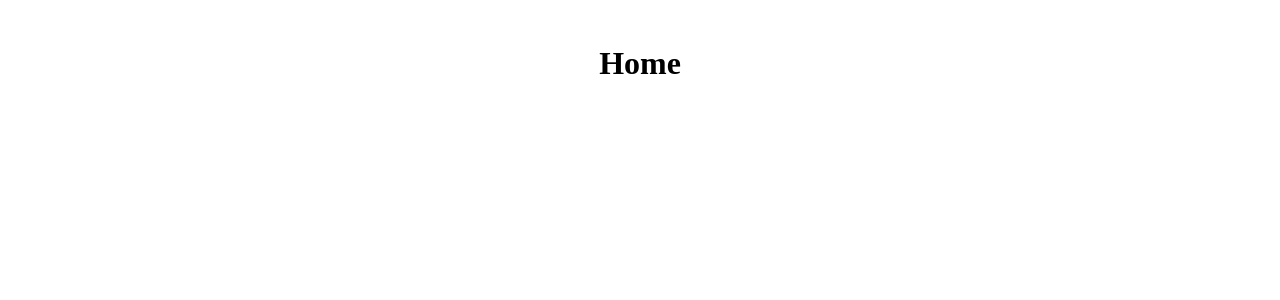
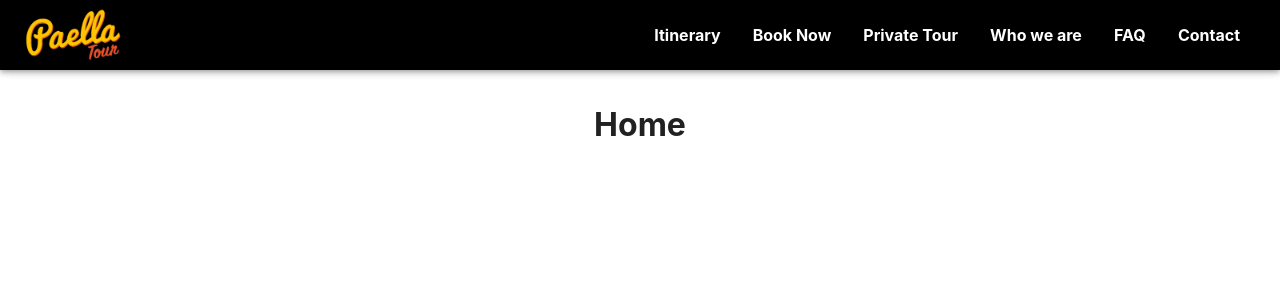
Before and after one commit to fergim1/paella-tour, a React (Vite) app: page / in a window 1280 px wide. Shown: the top 300 px of the page. Built offline with nearby package versions, Linux system fonts and the light colour scheme.

Commit message:
DrawerAppBar finished style, no functionality

```diff
--- a/src/App.jsx
+++ b/src/App.jsx
@@ -2,11 +2,13 @@ import { ThemeProvider } from '@mui/material/styles'
 import { theme } from './styles/styles'
 import { Home } from './components/Home'
 import './App.css'
+import { DrawerAppBar } from './components/NavBar/DraweAppBar'
 
 function App() {
 
   return (
     <ThemeProvider theme={theme}>
+      <DrawerAppBar />
       <Home />
     </ThemeProvider>
   )
--- a/src/components/Home/index.jsx
+++ b/src/components/Home/index.jsx
@@ -1,9 +1,11 @@
+import { Box } from "@mui/material"
+
 
  const Home = () => {
   return (
-    <div>
-        <h1>Home</h1>
-    </div>
+      <Box >
+          <h1>Home</h1>
+      </Box>
   )
 }
 
--- /dev/null
+++ b/src/components/NavBar/DraweAppBar.jsx
@@ -0,0 +1,70 @@
+import { useState } from 'react';
+
+import { AppBar, Box,CssBaseline, IconButton, Toolbar, Typography, Button, useScrollTrigger, Slide } from '@mui/material';
+
+import MenuIcon from '@mui/icons-material/Menu';
+
+import logo from '../../assets/logo.png'
+
+import { SideBar } from './SideBar';
+
+
+const navItems = ['Itinerary', 'Book Now', 'Private Tour', 'Who we are', 'FAQ', 'Contact'];
+
+function HideOnScroll({children}) {
+    return (
+      <Slide appear={false} direction="down" in={!useScrollTrigger()}>
+        {children}
+      </Slide>
+    );
+}
+
+function DrawerAppBar(props) {
+  const [mobileOpen, setMobileOpen] = useState(false);
+
+  const handleDrawerToggle = () => {
+    setMobileOpen((prevState) => !prevState);
+  };
+
+  return (
+    <Box sx={{ display: 'flex' }}>
+        <CssBaseline />
+        <HideOnScroll {...props}>
+            <AppBar component="nav">
+                <Toolbar sx={{backgroundColor: 'black'}} >
+                    <IconButton
+                    color="secondary"
+                    aria-label="open drawer"
+                    edge="start"
+                    onClick={handleDrawerToggle}
+                    sx={{ display: { sm: 'none' } }}
+                    >
+                        <MenuIcon />
+                    </IconButton>
+
+                    <Box sx={{ my: 1, flexGrow: {xs: 1}, display: { xs: 'block', sm: 'flex' }}} >
+                        <img src={ logo } width='100px' alt='logo-paella-tour'/>
+                    </Box>
+
+                    <Box sx={{ display: { xs: 'none', sm: 'block' } }}>
+                        {navItems.map((item) => (
+                            <Button key={item} variant='customItemsNav' >
+                                {item}
+                            </Button>
+                        ))}
+                    </Box>
+                </Toolbar>
+            </AppBar>
+        </HideOnScroll>
+
+        <SideBar
+            mobileOpen={mobileOpen}
+            handleDrawerToggle={handleDrawerToggle}
+            navItems={navItems}
+        />
+      <Toolbar />
+    </Box>
+  );
+}
+
+export {DrawerAppBar};
--- /dev/null
+++ b/src/components/NavBar/SideBar/index.jsx
@@ -0,0 +1,58 @@
+import { Box, Divider, Drawer, List, ListItem, ListItemButton, ListItemText, Typography} from '@mui/material';
+
+import logoDrawer from '../../../assets/logo-drawer.png'
+
+
+const SideBar = ({ mobileOpen, handleDrawerToggle,navItems, window }) => {
+
+  const drawer = (
+      <Box onClick={ handleDrawerToggle } sx={{ textAlign: 'center' }}>
+
+          <Box sx={{ my: 1 }}>
+              <img src={ logoDrawer } alt='logo-paella-tour' width='150px' />
+          </Box>
+
+          <Divider color='#686868'/>
+
+          <List>
+              {navItems.map((item) => (
+                  <ListItem key={item} disablePadding>
+                      <ListItemButton sx={{ textAlign: 'center'}}>
+                          <ListItemText>
+                              <Typography sx={{ color: 'white', fontSize: '20px', fontWeight: 'bold', letterSpacing: '4px', my:1 }}>
+                                  {item}
+                              </Typography>
+                          </ListItemText>
+                      </ListItemButton>
+                  </ListItem>
+              ))}
+          </List>
+
+    </Box>
+  );
+
+  const container = window !== undefined ? () => window().document.body : undefined;
+  const drawerWidth = 330;
+
+  return (
+      <Box component="nav">
+          <Drawer
+              anchor='left'
+              container={ container }
+              variant='temporary'
+              open={ mobileOpen }
+              onClose={ handleDrawerToggle }
+              ModalProps={{ keepMounted: true }}
+              sx={{
+                  display: { xs: 'block', sm: 'none' },
+                  '& .MuiDrawer-paper': { boxSizing: 'border-box', width: drawerWidth },
+                  '& .MuiPaper-root': { backgroundColor: '#060606'},
+              }}
+          >
+              {drawer}
+          </Drawer>
+      </Box>
+  )
+}
+
+export { SideBar }
```
